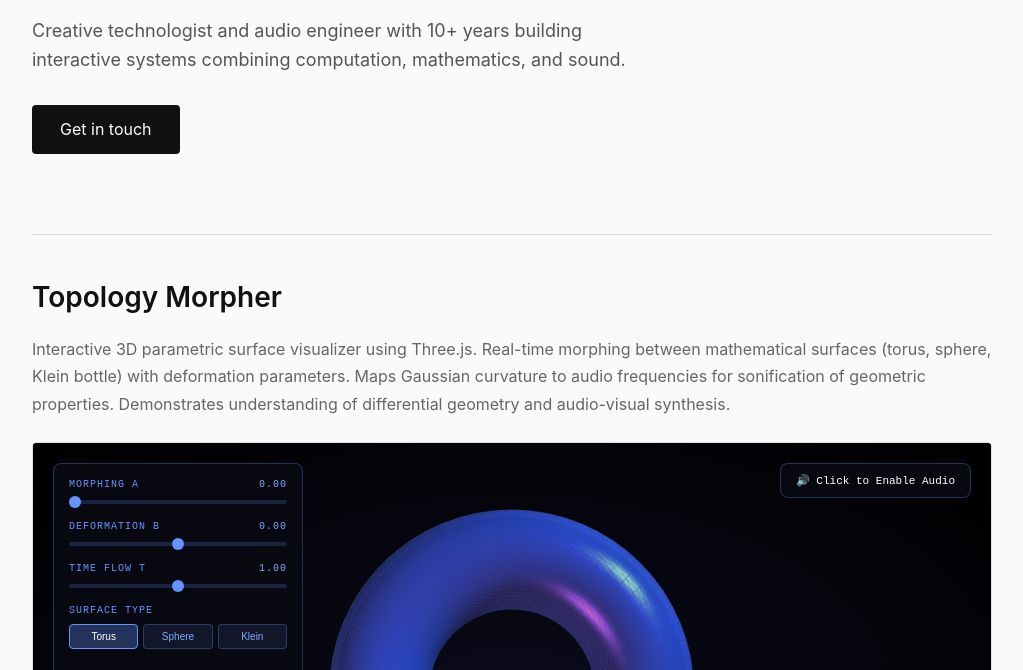
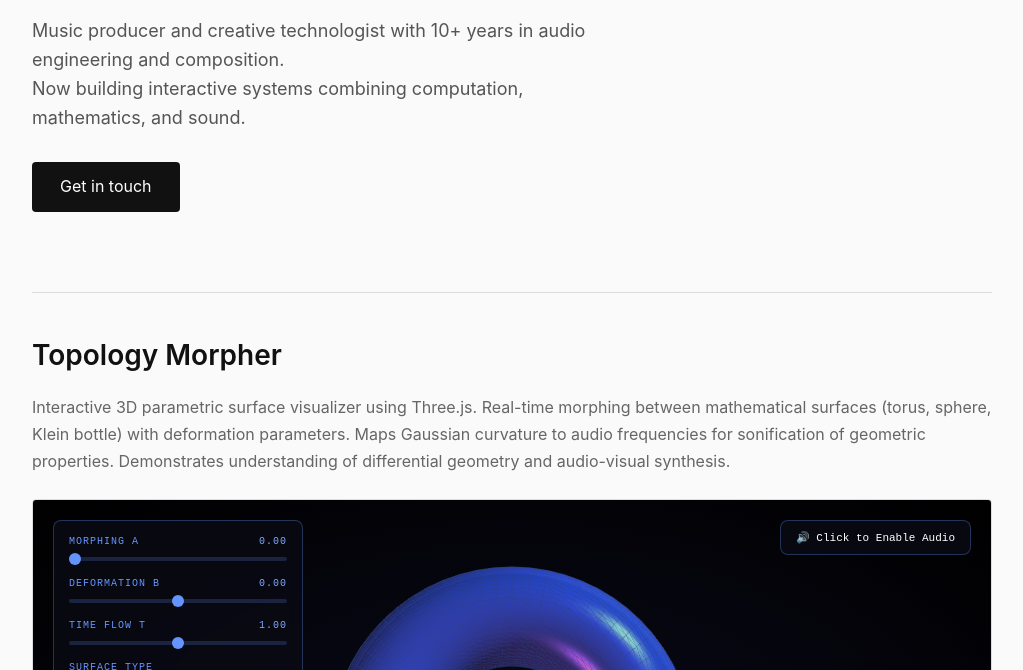
Before and after one commit to jonnylitten/portfolio, a plain HTML site: page index.html in a window 1280 px wide. Shown: the part 130-800 px from the top of the page, without its empty margins (128-1151 px from the left). Drawn offline with nearby package versions, Linux system fonts and the light colour scheme.

Commit message:
Update index.html

```diff
--- a/index.html
+++ b/index.html
@@ -121,7 +121,7 @@
     <div class="container">
         <header>
             <h1>Jonny Litten</h1>
-            <p class="bio">Creative technologist and audio engineer with 10+ years building interactive systems combining computation, mathematics, and sound.</p>
+            <p class="bio">Music producer and creative technologist with 10+ years in audio engineering and composition.<br>Now building interactive systems combining computation, mathematics, and sound.</p>
             <a href="mailto:jk@litten.org" class="contact">Get in touch</a>
         </header>
 
```
